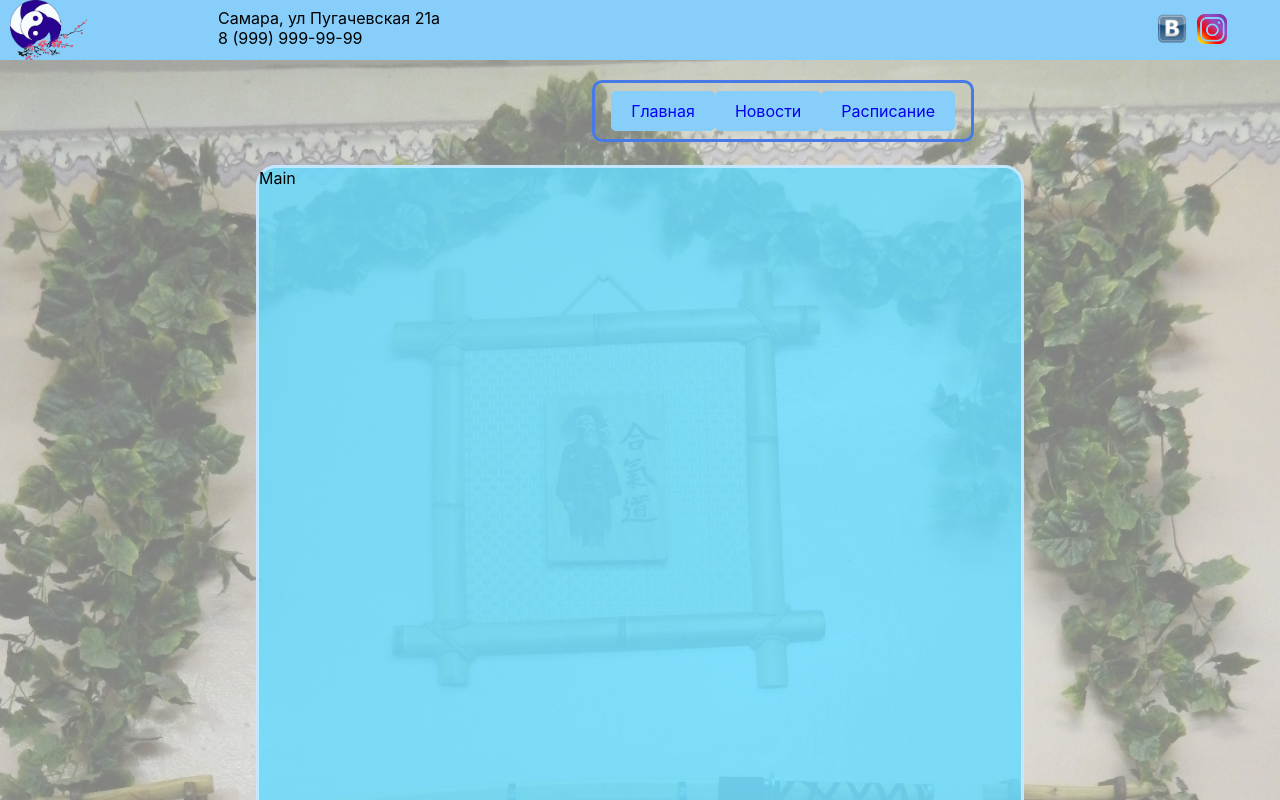
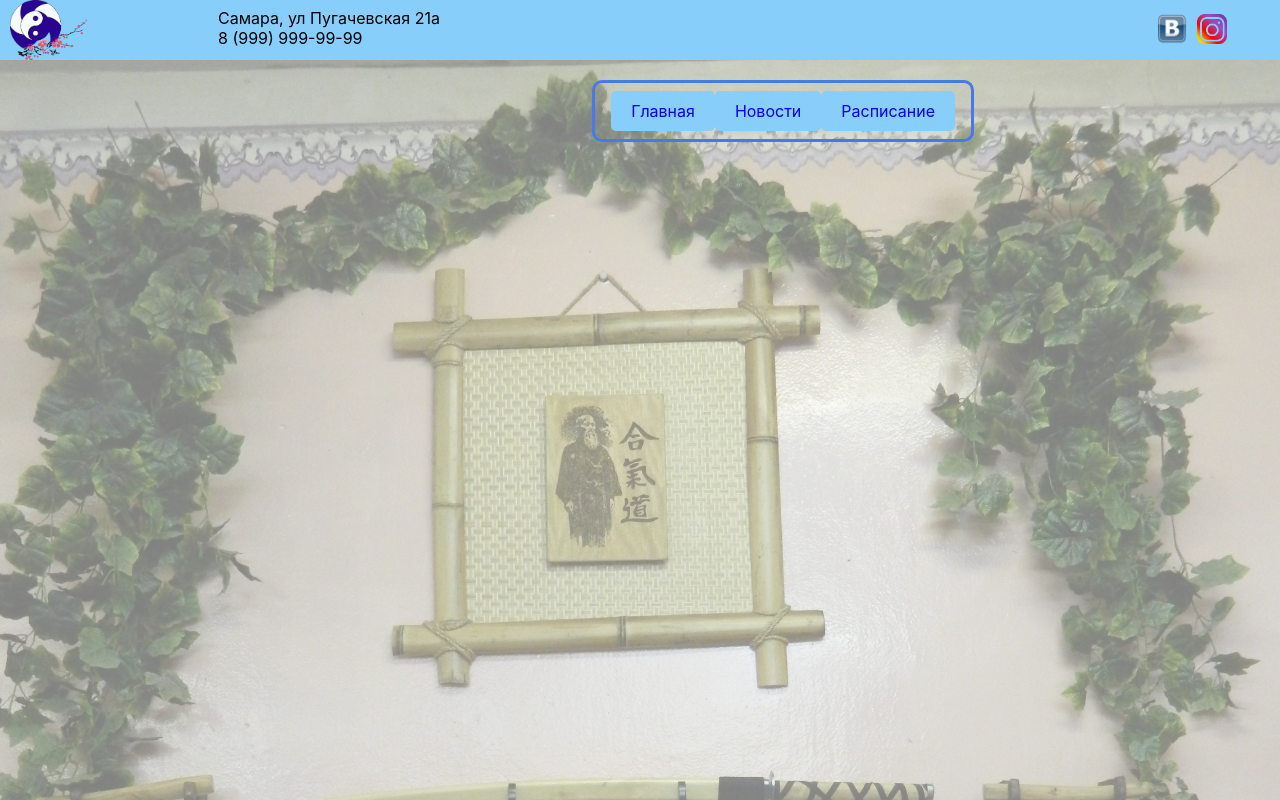
Before and after one commit to dmatveyev/tenchi, a React (Create React App) app: page / in a window 1280 px wide. Shown: the top 800 px of the page. Built offline with nearby package versions, Linux system fonts and the light colour scheme.

Commit message:
Поправил роуты

```diff
--- a/src/component/content/contentwrapper/ContentWrapper.jsx
+++ b/src/component/content/contentwrapper/ContentWrapper.jsx
@@ -12,9 +12,9 @@ const ContentWrapper = () => {
                 <div className={styles.content}>
 
                         <div>
-                            <Route exact path="/" render={() => <Main/>}/>
-                            <Route exact path="/news" render={() => <News/>}/>
-                            <Route exact path="/schedule" render={() => <Schedule/>}/>
+                            <Route exact path="tenchi/" render={() => <Main/>}/>
+                            <Route exact path="tenchi/news" render={() => <News/>}/>
+                            <Route exact path="tenchi/schedule" render={() => <Schedule/>}/>
                         </div>
                 </div>
         )
--- a/src/component/content/navbar/NavBar.jsx
+++ b/src/component/content/navbar/NavBar.jsx
@@ -9,13 +9,13 @@ const NavBar = () => {
             <div className={styles.rootdiv}>
                 <nav className={styles.navbar}>
                     <div className={styles.item}>
-                        <NavLink exact to="/" activeClassName={styles.activeLink}>Главная</NavLink>
+                        <NavLink exact to=" tenchi/" activeClassName={styles.activeLink}>Главная</NavLink>
                     </div>
                     <div className={styles.item}>
-                        <NavLink exact to="/news" activeClassName={styles.activeLink}>Новости</NavLink>
+                        <NavLink exact to="tenchi/news" activeClassName={styles.activeLink}>Новости</NavLink>
                     </div>
                     <div className={styles.item}>
-                        <NavLink exact to="/schedule" activeClassName={styles.activeLink}>Расписание</NavLink>
+                        <NavLink exact to="tenchi/schedule" activeClassName={styles.activeLink}>Расписание</NavLink>
                     </div>
                 </nav>
             </div>
```
